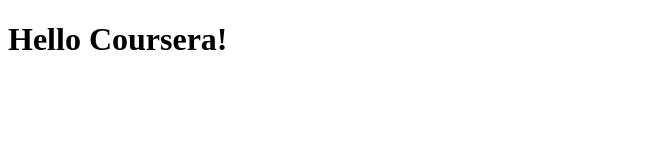
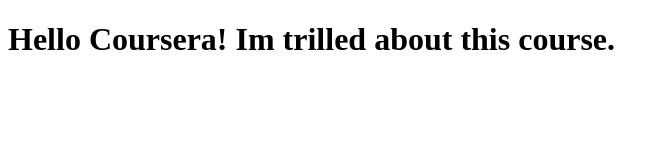
Before and after one commit to reneLopezN/coursera-test, a plain HTML site: page index.html in a window 1280 px wide. Shown: the whole page, without its empty margins (0-669 px from the left). Drawn offline with Linux system fonts and the light colour scheme.

Commit message:
Second chance

```diff
--- a/index.html
+++ b/index.html
@@ -5,6 +5,6 @@
     <title>Hello Coursera!</title>
   </head>
   <body>
-    <h1>Hello Coursera!</h1>
+    <h1>Hello Coursera! Im trilled about this course.</h1>
   </body>
 </html>
```
